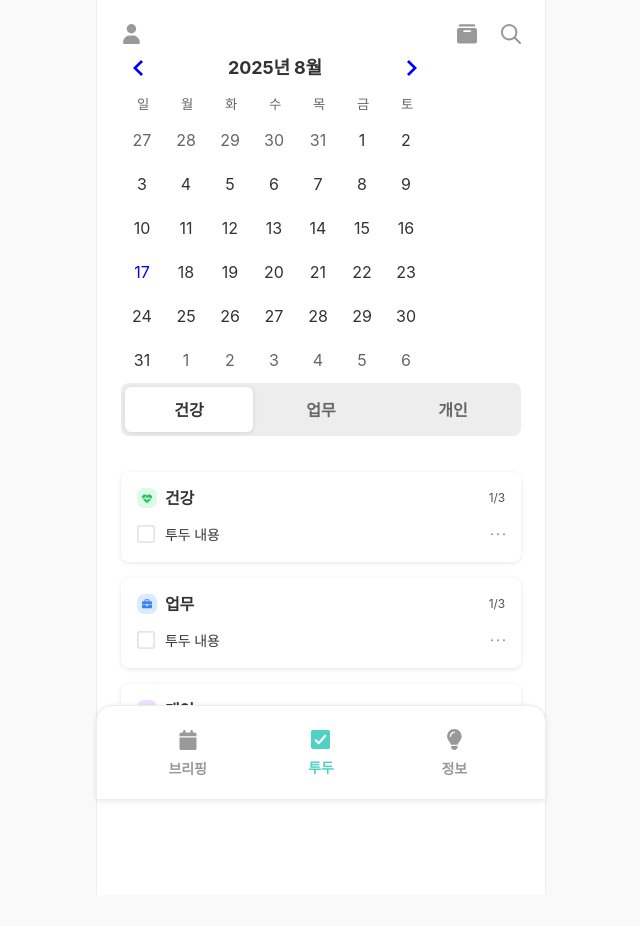
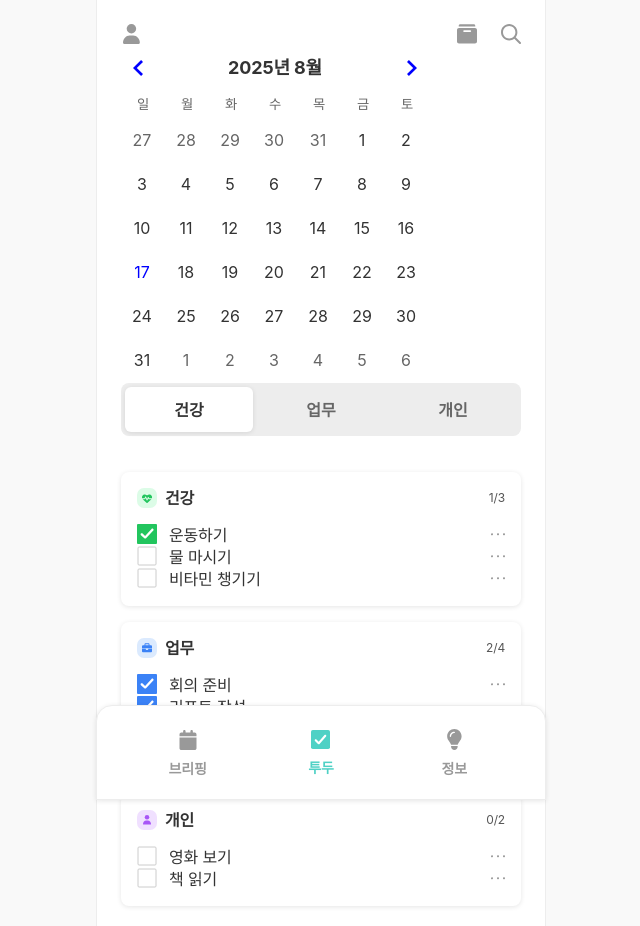
Before and after one commit to WomanTech2025-MoWo/MoWo_FE, a React (Create React App) app: page /todos in a window 1280 px wide. Shown: the top 926 px of the page, without its empty margins (319-959 px from the left). Before the commit the page ends 895 px from the top, so only its background shows below. Built offline with nearby package versions, Linux system fonts and the light colour scheme; a web font is replaced by a local one.

Commit message:
♻️[Refactor] Todo 기능 전체 구조 변경 및 TodoListItem 파일 이동

```diff
--- a/src/components/features/todos/TodoListItem.tsx
+++ /dev/null
@@ -1,53 +0,0 @@
-import React from 'react';
-import styled from 'styled-components';
-import IconCheckbox from '../../../components/icons/features/todos/IconCheckbox';
-import IconMeatball from '../../icons/features/todos/IconMeatball';
-
-type TodoListItemProps = {
-  category?: 'health' | 'work' | 'personal';
-  checked?: boolean;
-};
-
-const TodoListItemWrap = styled.ul`
-  display: flex;
-  flex-direction: column;
-  gap: 16px;
-`;
-
-const CustomCheckbox = styled.span``;
-
-const TodoLabel = styled.label`
-  display: flex;
-  align-items: center;
-  justify-content: space-between;
-`;
-
-const TodoContent = styled.div`
-  display: flex;
-  align-items: center;
-  gap: 10px;
-  font-size: var(--font-size-sm);
-`;
-
-const TodoListItem = ({ category, checked = false }: TodoListItemProps) => {
-  return (
-    <TodoListItemWrap>
-      <li>
-        <TodoLabel>
-          <input type="checkbox" hidden defaultChecked={checked} />
-          <TodoContent>
-            <CustomCheckbox>
-              <IconCheckbox status={category} width="18" />
-            </CustomCheckbox>
-            투두 내용
-          </TodoContent>
-          <button type="button">
-            <IconMeatball width="14" />
-          </button>
-        </TodoLabel>
-      </li>
-    </TodoListItemWrap>
-  );
-};
-
-export default TodoListItem;
--- a/src/pages/todos/components/TodoList.tsx
+++ b/src/pages/todos/components/TodoList.tsx
@@ -1,24 +1,61 @@
-import React, { useRef, useEffect, useState, JSX } from 'react';
+import React, { useRef, useEffect, useState } from 'react';
 import styled from 'styled-components';
 import TodoCateButton from './TodoCateButton';
 import ShadowBox from '../../../components/common/ShadowBox';
-import TodoListItem from '../../../components/features/todos/TodoListItem';
+import TodoListItem from './TodoListItem';
 import IconCategory from '../../../components/icons/features/todos/IconCategory';
 
 type CategoryList = 'all' | 'health' | 'work' | 'personal';
 
-interface SectionItem {
+interface TodoItem {
+  id: number;
+  text: string;
+  category: 'health' | 'work' | 'personal';
+  checked: boolean;
+}
+
+interface TodoSection {
   name: CategoryList;
   label: string;
   done: number;
   total: number;
-  icon: JSX.Element;
+  items: TodoItem[];
 }
 
-const sectionData: SectionItem[] = [
-  { name: 'health', label: '건강', done: 1, total: 3, icon: <IconCategory status="health" /> },
-  { name: 'work', label: '업무', done: 1, total: 3, icon: <IconCategory status="work" /> },
-  { name: 'personal', label: '개인', done: 1, total: 3, icon: <IconCategory status="personal" /> },
+const dummyData: TodoSection[] = [
+  {
+    name: 'health',
+    label: '건강',
+    done: 1,
+    total: 3,
+    items: [
+      { id: 1, text: '운동하기', category: 'health', checked: true },
+      { id: 2, text: '물 마시기', category: 'health', checked: false },
+      { id: 3, text: '비타민 챙기기', category: 'health', checked: false },
+    ],
+  },
+  {
+    name: 'work',
+    label: '업무',
+    done: 2,
+    total: 4,
+    items: [
+      { id: 4, text: '회의 준비', category: 'work', checked: true },
+      { id: 5, text: '리포트 작성', category: 'work', checked: true },
+      { id: 6, text: '코드 리뷰', category: 'work', checked: false },
+      { id: 7, text: '배포', category: 'work', checked: false },
+    ],
+  },
+  {
+    name: 'personal',
+    label: '개인',
+    done: 0,
+    total: 2,
+    items: [
+      { id: 8, text: '영화 보기', category: 'personal', checked: false },
+      { id: 9, text: '책 읽기', category: 'personal', checked: false },
+    ],
+  },
 ];
 
 const TodoListWrap = styled.div`
@@ -50,6 +87,7 @@ const CategoryTotal = styled.span`
 
 const TodoList = () => {
   const [activeCategory, setActiveCategory] = useState<CategoryList>('health');
+  const [sections] = useState<TodoSection[]>(dummyData);
   const sectionRefs = useRef<Partial<Record<CategoryList, HTMLDivElement | null>>>({}); // 카테고리별 ref 저장
 
   const scrollToSection = (name: CategoryList) => {
@@ -70,7 +108,7 @@ const TodoList = () => {
         if (visibleEntries.length === 0) return;
 
         // 화면에 모든 섹션이 다 들어오는 경우 첫 번째 섹션 active
-        const allVisible = sectionData.every((section) => {
+        const allVisible = dummyData.every((section) => {
           const ref = sectionRefs.current[section.name];
           return ref && ref.getBoundingClientRect().top >= 0 && ref.getBoundingClientRect().bottom <= window.innerHeight;
         });
@@ -99,7 +137,7 @@ const TodoList = () => {
     <>
       <TodoCateButton activeCategory={activeCategory} onCategoryClick={scrollToSection} />
       <TodoListWrap>
-        {sectionData.map((section) => (
+        {sections.map((section) => (
           <TodoListWrapper
             key={section.name}
             ref={(el) => {
@@ -108,14 +146,18 @@ const TodoList = () => {
             data-category={section.name}>
             <SectionTitle>
               <CategoryTitle>
-                {section.icon}
+                <IconCategory status={section.name as any} />
                 {section.label}
               </CategoryTitle>
               <CategoryTotal>
                 {section.done}/{section.total}
               </CategoryTotal>
             </SectionTitle>
-            <TodoListItem />
+            <ul>
+              {section.items.map((item) => (
+                <TodoListItem key={item.id} {...item} />
+              ))}
+            </ul>
           </TodoListWrapper>
         ))}
       </TodoListWrap>
--- /dev/null
+++ b/src/pages/todos/components/TodoListItem.tsx
@@ -0,0 +1,47 @@
+import React, { useState } from 'react';
+import styled from 'styled-components';
+import IconCheckbox from '../../../components/icons/features/todos/IconCheckbox';
+import IconMeatball from '../../../components/icons/features/todos/IconMeatball';
+
+type TodoListItemProps = {
+  id: number;
+  text: string;
+  category?: 'health' | 'work' | 'personal';
+  checked?: boolean;
+};
+
+const CustomCheckbox = styled.div``;
+
+const TodoRow = styled.div`
+  display: flex;
+  align-items: center;
+  justify-content: space-between;
+`;
+
+const TodoContent = styled.div`
+  display: flex;
+  align-items: center;
+  gap: var(--size-gap-sm);
+`;
+
+const TodoListItem = ({ id, text, category, checked = false }: TodoListItemProps) => {
+  const [isChecked, setIsChecked] = useState(checked);
+
+  return (
+    <li key={id}>
+      <TodoRow onClick={() => setIsChecked((prev) => !prev)}>
+        <TodoContent>
+          <CustomCheckbox>
+            <IconCheckbox category={category} status={isChecked} />
+          </CustomCheckbox>
+          <span>{text}</span>
+        </TodoContent>
+        <button type="button">
+          <IconMeatball width="14" />
+        </button>
+      </TodoRow>
+    </li>
+  );
+};
+
+export default TodoListItem;
```
